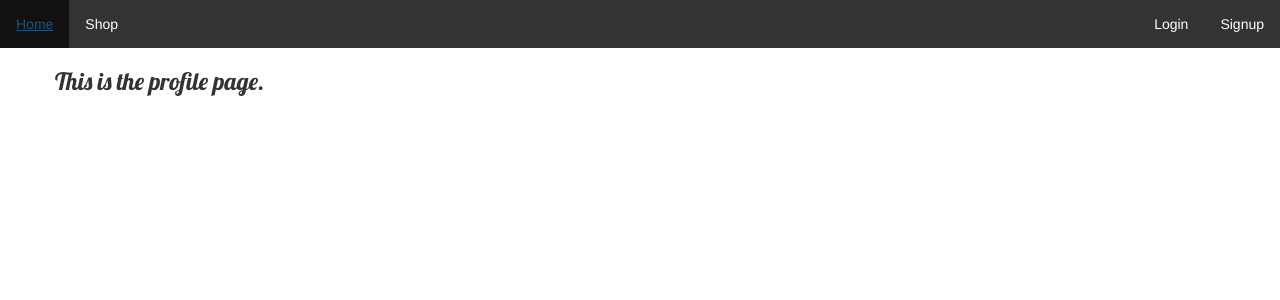
After one commit to Silcrow/shopgame, a Django app: page /profile/ in a window 1280 px wide. The commit adds this page. Shown: the top 300 px of the page. Run offline with Django 3.2, Linux system fonts and the light colour scheme; some libraries are stand-ins or nearby versions.

Commit message:
route to profile page
+ display user profile data

```diff
--- a/accounts/templates/accounts/base.html
+++ b/accounts/templates/accounts/base.html
@@ -12,12 +12,12 @@
             <ul>
                 <li><a href="{% url 'index' %}">Home</a></li>
                 <li><a href="{% url 'shop' %}">Shop</a></li>
-                <li><a href="/">Profile</a></li>
                 {% if user.is_authenticated %}
-                    <li style="float:right"><a href="{% url 'logout' %}">Logout</a></li>
+                <li><a href="{% url 'profile' %}">Profile</a></li>
+                <li style="float:right"><a href="{% url 'logout' %}">Logout</a></li>
                 {% else %}
-                    <li style="float:right"><a href="/">Signup</a></li>
-                    <li style="float:right"><a href="{% url 'login' %}">Login</a></li>
+                <li style="float:right"><a href="/">Signup</a></li>
+                <li style="float:right"><a href="{% url 'login' %}">Login</a></li>
                 {% endif %}
             </ul>
         </header>
--- a/accounts/templates/accounts/index.html
+++ b/accounts/templates/accounts/index.html
@@ -3,7 +3,4 @@
 {% block content %}
 <h3>This is the home page.</h3>
 <p>TODO: show the game map here.</p>
-{% if user.is_authenticated %}
-    <p>Is {{ user.username }} here? Just checking.</p>
-{% endif %}
 {% endblock %}
--- /dev/null
+++ b/accounts/templates/accounts/profile.html
@@ -0,0 +1,11 @@
+{% extends 'accounts/base.html' %}
+
+{% block content %}
+<h3>This is the profile page.</h3>
+{% if user.is_authenticated %}
+    <h4>Welcome, {{ user.username }}.</h4>
+    <p>Cash: {{ user.profile.cash }}</p>
+    <p>Health: {{ user.profile.health }}</p>
+    <p>Mana: {{ user.profile.mana }}</p>
+{% endif %}
+{% endblock %}
--- a/accounts/urls.py
+++ b/accounts/urls.py
@@ -4,4 +4,5 @@ from . import views
 
 urlpatterns = [
     path('', views.index, name="index"),
+    path('profile/', views.profile, name="profile"),
 ]
--- a/accounts/views.py
+++ b/accounts/views.py
@@ -3,3 +3,7 @@ from django.shortcuts import render
 
 def index(request):
     return render(request, 'accounts/index.html', {})
+
+
+def profile(request):
+    return render(request, 'accounts/profile.html', {})
```
